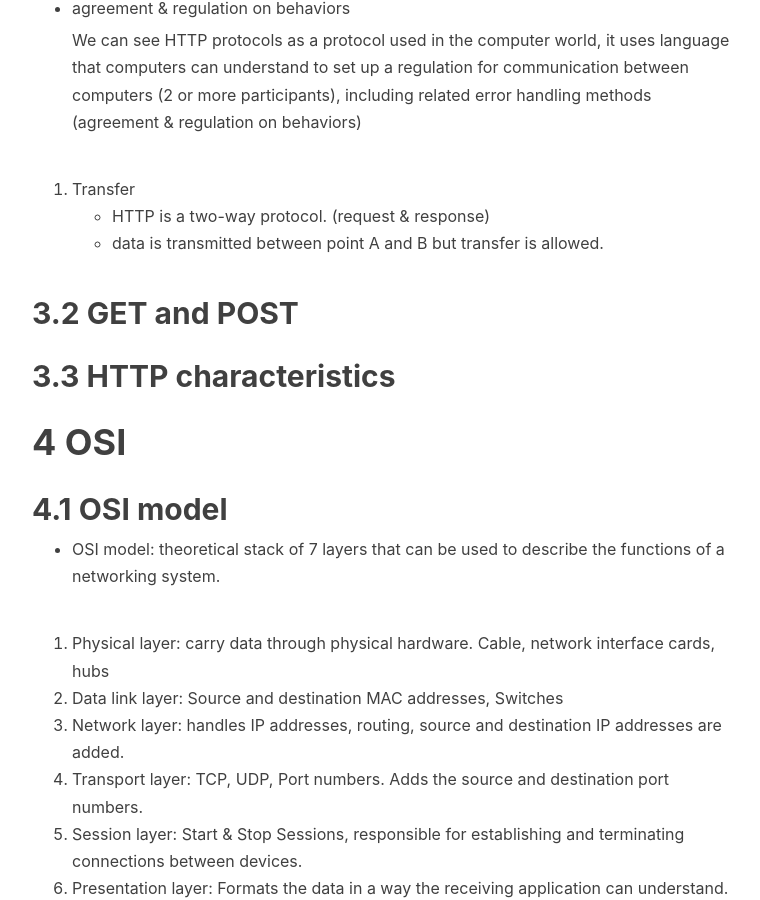
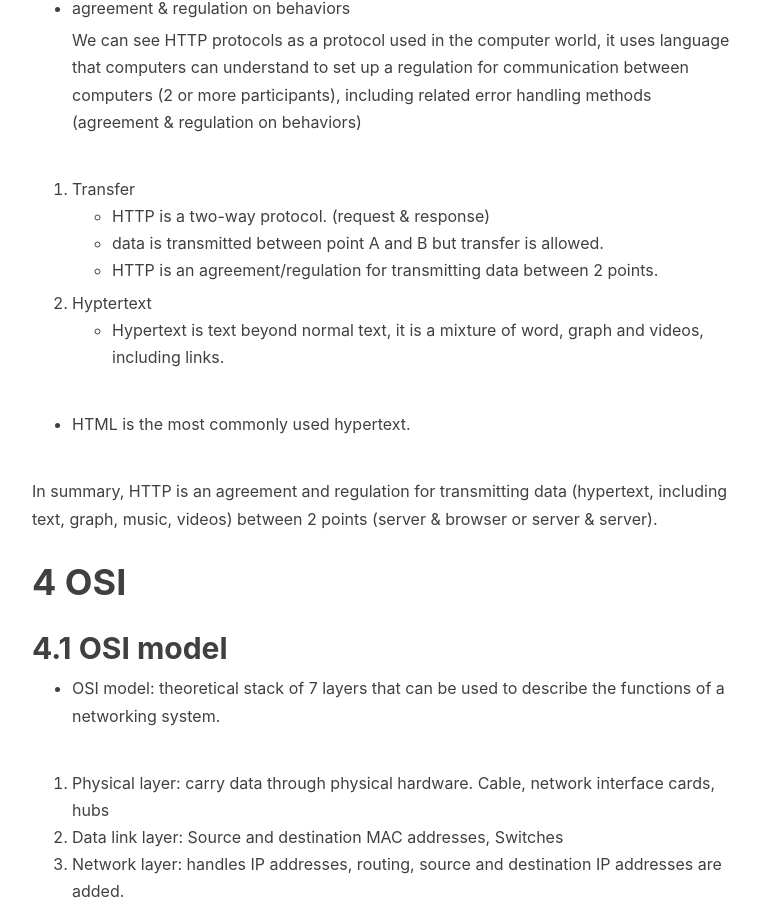
Before and after one commit to Lanzhou-J/Lanzhou-J.github.io, a Jekyll site: the page built from _posts/2022-01-23-DevOps-02-Networking.md, in a window 1280 px wide and 900 px high, scrolled down 7737 px. Shown: the whole window, without its empty margins (233-993 px from the left). Built offline with Jekyll 4.4.1, drawn with Linux system fonts in a browser that asks for light colours; nearby versions of some CDN libraries; comment, search, counter and statistics services are not loaded.

Commit message:
add definition of http

```diff
--- a/_posts/2022-01-23-DevOps-02-Networking.md
+++ b/_posts/2022-01-23-DevOps-02-Networking.md
@@ -191,11 +191,15 @@ In order to understand HTTP, we can separate it into 3 parts:
 2. Transfer
 - HTTP is a two-way protocol. (request & response)
 - data is transmitted between point A and B but transfer is allowed.
+- HTTP is an agreement/regulation for transmitting data between 2 points.
 
-## 3.2 GET and POST
+3. Hyptertext
+- Hypertext is text beyond normal text, it is a mixture of word, graph and videos, including links.
 
-## 3.3 HTTP characteristics
+- HTML is the most commonly used hypertext.
 
+
+In summary, HTTP is an agreement and regulation for transmitting data (hypertext, including text, graph, music, videos) between 2 points (server & browser or server & server).
 
 # 4 OSI
 
```
